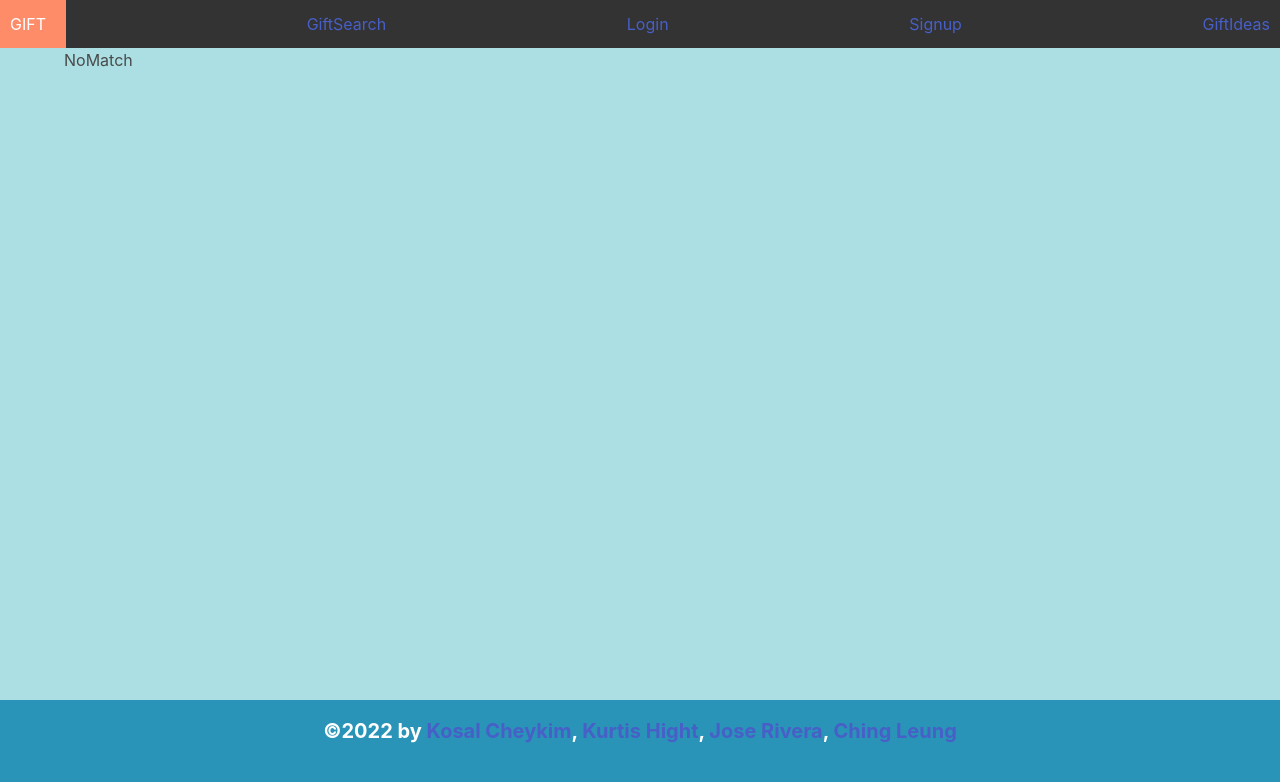
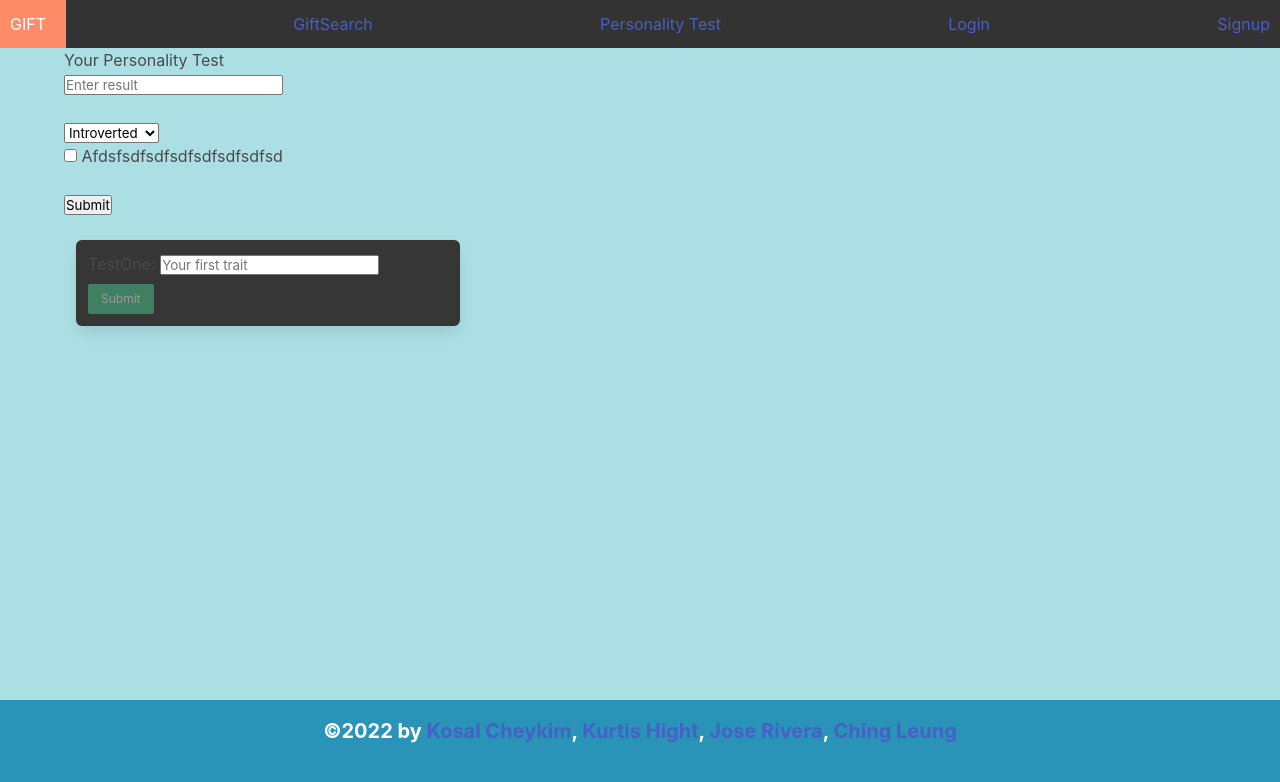
Before and after one commit to jrera1796/GIFT, a React (Create React App) app in the folder client/: page /test in a window 1280 px wide. Shown: the top 782 px of the page. Built offline with nearby package versions, Linux system fonts and the light colour scheme.

Commit message:
starting on the test page

```diff
--- a/client/src/App.js
+++ b/client/src/App.js
@@ -9,7 +9,7 @@ import Footer from './components/Footer';
 
 import Home from './pages/Home';
 import Login from './pages/Login';
-
+import PersonalityTest from './pages/PersonalityTest';
 import SearchPage from './pages/SearchPage'
 import Signup from './pages/Signup';
 import NoMatch from './pages/NoMatch';
@@ -41,7 +41,8 @@ function App() {
 							<Route exact path="/" component={Home} />
 							<Route exact path="/login" component={Login} />
 							<Route exact path="/signup" component={Signup} />
-				<Route exact path="/search" component={SearchPage}/>
+							<Route exact path="/search" component={SearchPage} />
+							<Route exact path="/test" component={PersonalityTest} />
 							<Route component={NoMatch} />
 						</Switch>
 					</div>
--- a/client/src/components/Header/index.js
+++ b/client/src/components/Header/index.js
@@ -25,9 +25,9 @@ const Header = () => {
         ) : (
           <>
             <Link to="/search">GiftSearch</Link>
+            <Link to="/test">Personality Test</Link>
             <Link to="/login">Login</Link>
             <Link to="/signup">Signup</Link>
-              <Link to="/giftsideas">GiftIdeas</Link>
           </>
         )}
       </nav>
--- a/client/src/pages/PersonalityTest.js
+++ b/client/src/pages/PersonalityTest.js
@@ -1,5 +1,116 @@
-import React from 'react';
+import React, { useState } from 'react';
 
-export default function PersonailtyCheck() {
-	return <div>PersonalityTest</div>;
+import { Form, Button, Alert } from 'react-bootstrap';
+
+import 'bulma/css/bulma.css';
+
+
+export default function PersonalityTest() {
+	const [userFormData, setUserFormData] = useState({
+		traitOne: '', traitTwo: '', traitThree: '', traiFour: ''
+	}); //init state form
+	const [validated] = useState(false); //validate state form
+	const [showAlert, setShowAlert] = useState(false); //alert for state form
+
+	// useEffect(() => {
+	// 	if (error) { setShowAlert(true); }
+	// 	else { setShowAlert(false); }
+	// }, [error])
+
+	const handleInputChange = (event) => {
+		const { name, value } = event.target;
+		setUserFormData({ ...userFormData, [name]: value });
+	};
+
+	const handleFormSubmit = async (event) => {
+		event.preventDefault();
+		const form = event.currentTarget; //check form (as per react-bootstrap docs)
+		if (form.checkValidity() === false) {
+			event.preventDefault();
+			event.stopPropagation();
+		}
+	}
+
+	const [name, setName] = useState('');
+	const [traits, setTraits] = useState('');
+	const [blah, setBlah] = useState(false);
+
+	function testResult(e)
+	{
+		e.preventDefault()
+		console.warn("all data", name, traits, blah)
+	}
+
+
+
+	return (
+		<>
+			<h1>Your Personality Test</h1>
+			<form onSubmit={testResult}>
+				<input type="text" placeholder='Enter result' onChange={(e) => setName(e.target.value)}/> <br /> < br />
+				<select onChange={(e) => setTraits(e.target.value)}>
+					<option>Introverted</option>
+					<option>Extroverted</option>
+				</select> <br />
+				<input type="checkbox" onChange={(e) => setBlah(e.target.checked)}/> <span> Afdsfsdfsdfsdfsdfsdfsdfsd</span> <br /> <br />
+				<button type="submit ">Submit</button>
+			</form>
+
+			{/* This is needed for the validation functionality above */}
+			<div className='box column is-4 mt-5 ml-3 pt-3 pb-3 has-background-dark'>
+				<Form noValidate validated={validated} onSubmit={handleFormSubmit}>
+					{/* show alert if server response is bad */}
+					<Alert dismissible onClose={() => setShowAlert(false)} show={showAlert} variant='warning'>
+						Something went wrong with your input!
+					</Alert>
+
+					<Form.Group>
+						<Form.Label htmlFor='traitOne'>TestOne: </Form.Label>
+						<Form.Control
+							type='text'
+							placeholder='Your first trait'
+							name='traitOne'
+							onChange={handleInputChange}
+							value={userFormData.traitOne}
+							required
+						/>
+						{/* {checkReq ('username')} */}
+					</Form.Group>
+					{/*
+		  <Form.Group>
+			<Form.Label htmlFor='email'>Email: </Form.Label>
+			<Form.Control
+			  type='email'
+			  placeholder='Your email address'
+			  name='email'
+			  onChange={handleInputChange}
+			  value={userFormData.email}
+			  required
+			/>
+			{checkReq ('email')}
+		  </Form.Group>
+
+		  <Form.Group>
+			<Form.Label htmlFor='password'>Password: </Form.Label>
+			<Form.Control
+			  type='password'
+			  placeholder='Your password'
+			  name='password'
+			  onChange={handleInputChange}
+			  value={userFormData.password}
+			  required
+			/>
+			 {checkReq ('password')}
+		  </Form.Group> */}
+					<Button
+						className='button is-small is-success mt-2'
+						disabled={!(userFormData.username && userFormData.email && userFormData.password)}
+						type='submit'
+						variant='success'>
+						Submit
+					</Button>
+				</Form>
+			</div>
+		</>
+	);
 }
```
Lines whose indentation alone changed are shown as unchanged.
